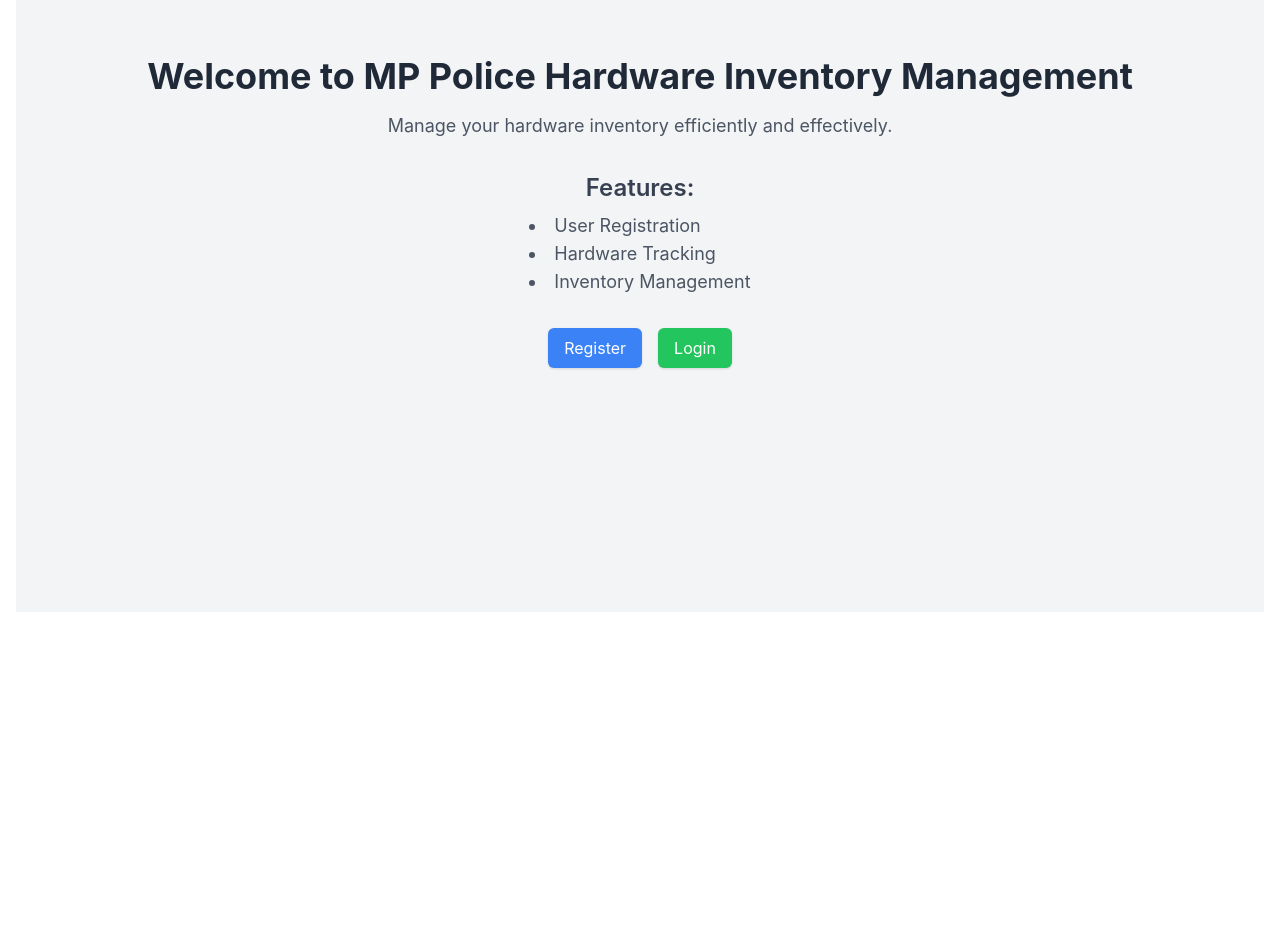
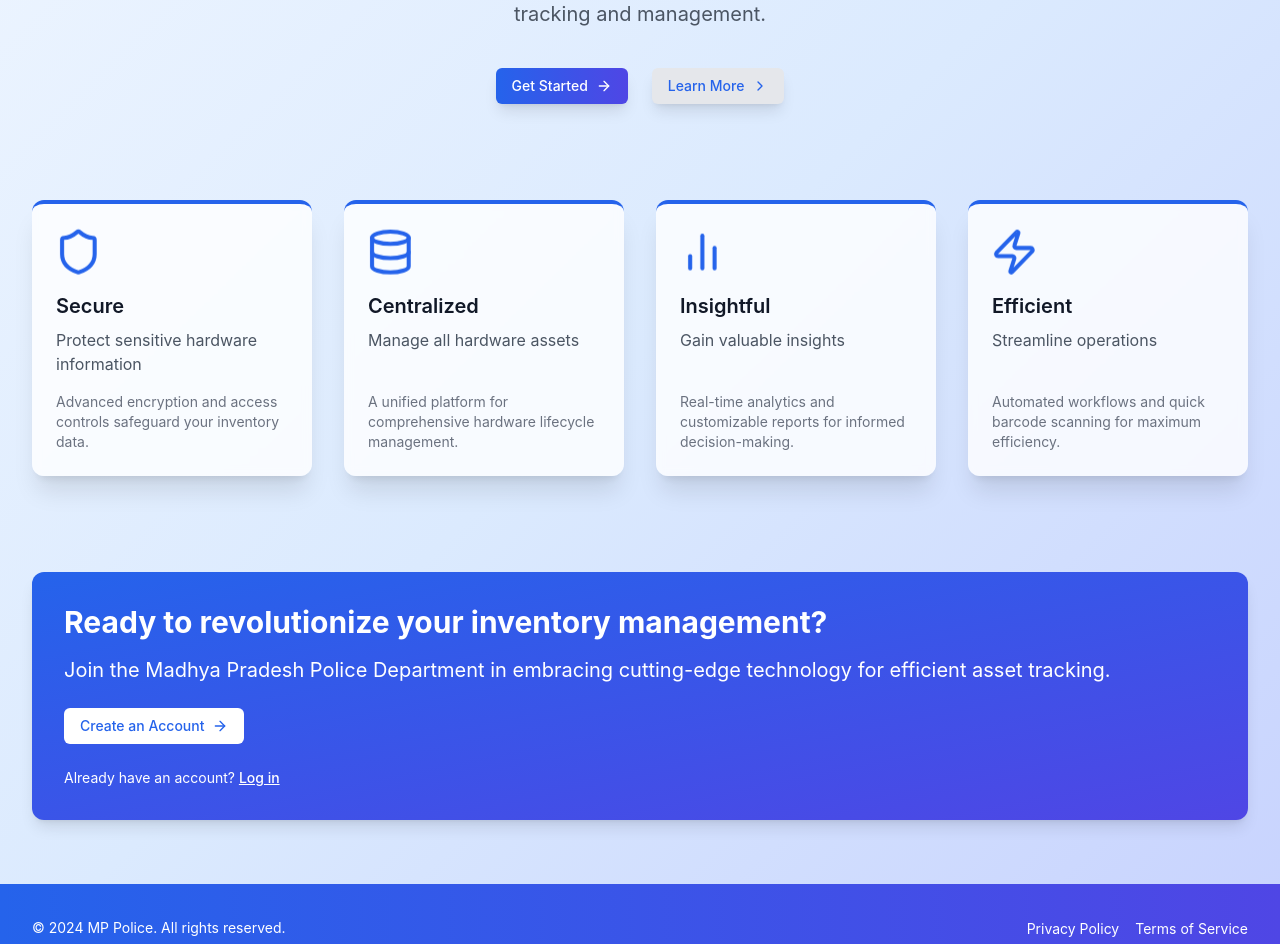
Before and after one commit to thevijayshankersharma/hardware-inventory-management, a React (Create React App) app in the folder Frontend/: page / in a window 1280 px wide. Shown: the part 268-1212 px from the top of the page. Before the commit the page ends 896 px from the top, so only its background shows below. Built offline with nearby package versions, Linux system fonts and the light colour scheme; no server answers.

Commit message:
Updated Home.js for improved user interface and experience.

```diff
--- a/Frontend/package.json
+++ b/Frontend/package.json
@@ -15,6 +15,8 @@
     "@testing-library/user-event": "^13.5.0",
     "axios": "^1.7.7",
     "clsx": "^2.1.1",
+    "framer-motion": "^11.9.0",
+    "lucide-react": "^0.446.0",
     "quagga": "^0.12.1",
     "react": "^18.3.1",
     "react-dom": "^18.3.1",
--- a/Frontend/src/App.js
+++ b/Frontend/src/App.js
@@ -5,14 +5,6 @@ import Login from './components/Login';
 import Register from './components/Register';
 import HardwareList from './components/HardwareList';
 import BarcodeScanner from './components/BarcodeScanner';
-import { Button } from "./components/ui/button";
-
-const Header = ({ isLoggedIn, onLogout }) => (
-  <header className="bg-blue-600 text-white p-4 flex justify-between items-center">
-    <h1 className="text-2xl">MP Police Hardware Inventory Management</h1>
-    {isLoggedIn && <Button onClick={onLogout} className="bg-red-500 hover:bg-red-600">Logout</Button>}
-  </header>
-);
 
 function App() {
   const [isLoggedIn, setIsLoggedIn] = useState(false);
@@ -35,20 +27,16 @@ function App() {
 
   return (
     <Router>
-      <div className="App">
-        <Header isLoggedIn={isLoggedIn} onLogout={handleLogout} />
-        <main className="p-4">
+      <div className="flex flex-col min-h-screen">
+        <main className="flex-grow">
           <Routes>
-            <Route path="/" element={isLoggedIn ? <Navigate to="/hardware" replace /> : <Home />} />
+            <Route path="/" element={<Home isLoggedIn={isLoggedIn} onLogout={handleLogout} />} />
             <Route path="/login" element={<Login onLogin={handleLogin} />} />
             <Route path="/register" element={<Register />} />
             <Route path="/hardware" element={isLoggedIn ? (
-              <>
-                <HardwareList />
-                <BarcodeScanner onDetected={(code) => console.log('Detected:', code)} />
-              </>
+              <HardwareList onLogout={handleLogout} />
             ) : (
-              <Navigate to="/" replace />
+              <Navigate to="/hardware" replace />
             )} />
           </Routes>
         </main>
--- a/Frontend/src/components/Home.js
+++ b/Frontend/src/components/Home.js
@@ -1,28 +1,160 @@
-// src/components/Home.js
-import React from 'react';
-import { Link } from 'react-router-dom';
+"use client"
 
-const Home = () => {
+import React from "react"
+import { Link } from "react-router-dom"
+import { Button } from "./ui/button"
+import { Card } from "./ui/card"
+import { Shield, Database, BarChart2, Zap, ChevronRight, ArrowRight } from "lucide-react"
+import { motion } from "framer-motion"
+
+export default function Home() {
+  const fadeInUp = {
+    initial: { opacity: 0, y: 20 },
+    animate: { opacity: 1, y: 0 },
+    transition: { duration: 0.6 }
+  }
+
+  const staggerChildren = {
+    animate: {
+      transition: {
+        staggerChildren: 0.1
+      }
+    }
+  }
+
+  const pulse = {
+    scale: [1, 1.05, 1],
+    transition: {
+      duration: 2,
+      repeat: Infinity,
+      ease: "easeInOut"
+    }
+  }
+
   return (
-    <div className="flex flex-col items-center justify-center min-h-screen bg-gray-100 p-6">
-      <h1 className="text-4xl font-bold text-center text-gray-800 mb-4">Welcome to MP Police Hardware Inventory Management</h1>
-      <p className="text-lg text-center text-gray-600 mb-8">Manage your hardware inventory efficiently and effectively.</p>
-      <h2 className="text-2xl font-semibold text-gray-700 mb-2">Features:</h2>
-      <ul className="list-disc list-inside mb-8">
-        <li className="text-lg text-gray-600">User Registration</li>
-        <li className="text-lg text-gray-600">Hardware Tracking</li>
-        <li className="text-lg text-gray-600">Inventory Management</li>
-      </ul>
-      <div className="flex space-x-4">
-        <Link to="/register">
-          <button className="btn bg-blue-500 text-white px-4 py-2 rounded-md shadow hover:bg-blue-600 transition duration-200">Register</button>
-        </Link>
-        <Link to="/login">
-          <button className="btn bg-green-500 text-white px-4 py-2 rounded-md shadow hover:bg-green-600 transition duration-200">Login</button>
-        </Link>
-      </div>
+    <div className="flex flex-col min-h-screen bg-gradient-to-br from-blue-50 via-blue-100 to-indigo-200">
+      <main className="flex-grow py-16 px-4 sm:px-6 lg:px-8">
+        <div className="max-w-7xl mx-auto">
+          <motion.div
+            className="text-center"
+            initial="initial"
+            animate="animate"
+            variants={staggerChildren}
+          >
+            <motion.h1
+              className="text-5xl font-extrabold sm:text-6xl md:text-7xl bg-clip-text text-transparent bg-gradient-to-r from-blue-600 to-indigo-600"
+              variants={fadeInUp}
+            >
+              MP Police Hardware
+              <br />
+              Inventory Management
+            </motion.h1>
+            <motion.p
+              className="mt-6 max-w-md mx-auto text-lg text-gray-600 sm:text-xl md:mt-8 md:max-w-3xl"
+              variants={fadeInUp}
+            >
+              Empower your department with cutting-edge technology for seamless hardware tracking and management.
+            </motion.p>
+            <motion.div
+              className="mt-10 flex flex-col sm:flex-row justify-center gap-4 sm:gap-6"
+              variants={fadeInUp}
+            >
+              <Button asChild size="lg" className="bg-gradient-to-r from-blue-600 to-indigo-600 hover:from-blue-700 hover:to-indigo-700 text-white shadow-lg transition-all duration-300 ease-in-out transform hover:scale-105">
+                <Link to="/login">Get Started <ArrowRight className="ml-2 h-4 w-4" /></Link>
+              </Button>
+              <Button
+                asChild
+                size="lg"
+                variant="outline"
+                className="border-blue-600 text-blue-600 hover:bg-blue-50 shadow-lg transition-all duration-300 ease-in-out transform hover:scale-105"
+              >
+                <Link to="/register">Learn More <ChevronRight className="ml-2 h-4 w-4" /></Link>
+              </Button>
+            </motion.div>
+          </motion.div>
+
+          <motion.div
+            className="mt-24 grid grid-cols-1 gap-8 sm:grid-cols-2 lg:grid-cols-4"
+            variants={staggerChildren}
+            initial="initial"
+            animate="animate"
+          >
+            {[
+              {
+                icon: <Shield className="h-12 w-12 text-blue-600" />,
+                title: "Secure",
+                description: "Protect sensitive hardware information",
+                content: "Advanced encryption and access controls safeguard your inventory data."
+              },
+              {
+                icon: <Database className="h-12 w-12 text-blue-600" />,
+                title: "Centralized",
+                description: "Manage all hardware assets",
+                content: "A unified platform for comprehensive hardware lifecycle management."
+              },
+              {
+                icon: <BarChart2 className="h-12 w-12 text-blue-600" />,
+                title: "Insightful",
+                description: "Gain valuable insights",
+                content: "Real-time analytics and customizable reports for informed decision-making."
+              },
+              {
+                icon: <Zap className="h-12 w-12 text-blue-600" />,
+                title: "Efficient",
+                description: "Streamline operations",
+                content: "Automated workflows and quick barcode scanning for maximum efficiency."
+              }
+            ].map((card, index) => (
+              <motion.div key={index} variants={fadeInUp}>
+                <Card className="h-full p-6 flex flex-col justify-between bg-white/80 backdrop-blur-sm shadow-xl rounded-xl transition-all duration-300 ease-in-out transform hover:scale-105 hover:shadow-2xl border-t-4 border-blue-600">
+                  <div>
+                    <motion.div animate={pulse}>{card.icon}</motion.div>
+                    <h3 className="mt-4 text-xl font-semibold text-gray-900">{card.title}</h3>
+                    <p className="mt-2 text-gray-600">{card.description}</p>
+                  </div>
+                  <p className="mt-4 text-sm text-gray-500">{card.content}</p>
+                </Card>
+              </motion.div>
+            ))}
+          </motion.div>
+
+          <motion.div
+            className="mt-24"
+            variants={fadeInUp}
+            initial="initial"
+            animate="animate"
+          >
+            <Card className="bg-gradient-to-br from-blue-600 to-indigo-600 text-white shadow-2xl p-8 rounded-xl transition-all duration-300 ease-in-out transform hover:scale-105">
+              <h2 className="text-3xl font-bold mb-4">Ready to revolutionize your inventory management?</h2>
+              <p className="text-xl mb-6">Join the Madhya Pradesh Police Department in embracing cutting-edge technology for efficient asset tracking.</p>
+              <Button asChild size="lg" variant="secondary" className="bg-white text-blue-600 hover:bg-blue-50 transition-all duration-300 ease-in-out transform hover:scale-105">
+                <Link to="/register">Create an Account <ArrowRight className="ml-2 h-4 w-4" /></Link>
+              </Button>
+              <p className="mt-6 text-sm">
+                Already have an account?{" "}
+                <Link to="/login" className="font-medium underline hover:text-blue-100 transition-colors duration-300">
+                  Log in
+                </Link>
+              </p>
+            </Card>
+          </motion.div>
+        </div>
+      </main>
+      <footer className="bg-gradient-to-r from-blue-600 to-indigo-600 text-white py-8">
+        <div className="max-w-7xl mx-auto px-4 sm:px-6 lg:px-8">
+          <div className="flex flex-col md:flex-row justify-between items-center">
+            <p className="text-sm">&copy; {new Date().getFullYear()} MP Police. All rights reserved.</p>
+            <div className="mt-4 md:mt-0 space-x-4">
+              <Link to="/privacy" className="text-sm hover:underline transition-colors duration-300">
+                Privacy Policy
+              </Link>
+              <Link to="/terms" className="text-sm hover:underline transition-colors duration-300">
+                Terms of Service
+              </Link>
+            </div>
+          </div>
+        </div>
+      </footer>
     </div>
-  );
-};
-
-export default Home;
+  )
+}
--- /dev/null
+++ b/Frontend/src/components/ui/card.js
@@ -0,0 +1,87 @@
+import React from 'react';
+import { Button } from "./button"; // Ensure button.js is in the correct path
+
+export function Card({ children, className }) {
+  return (
+    <div className={`bg-white shadow-lg rounded-lg overflow-hidden ${className}`}>
+      {children}
+    </div>
+  );
+}
+
+export function CardHeader({ children }) {
+  return (
+    <div className="p-4 border-b">
+      {children}
+    </div>
+  );
+}
+
+export function CardTitle({ children, className }) {
+  return (
+    <h2 className={`text-xl font-semibold text-gray-800 ${className}`}>
+      {children}
+    </h2>
+  );
+}
+
+export function CardDescription({ children, className }) {
+  return (
+    <p className={`text-gray-600 mt-2 ${className}`}>
+      {children}
+    </p>
+  );
+}
+
+export function CardContent({ children, className }) {
+  return (
+    <div className={`p-4 ${className}`}>
+      {children}
+    </div>
+  );
+}
+
+export function CardFooter({ children, className }) {
+  return (
+    <div className={`p-4 border-t ${className}`}>
+      {children}
+    </div>
+  );
+}
+
+// Main Card Component
+export function MainCard({ title, description, content, footerContent, icon, actionLabel, onAction, className }) {
+  return (
+    <Card className={`w-full max-w-sm mx-auto hover:shadow-xl transition-shadow duration-300 ${className}`}>
+      <CardHeader>
+        {icon && (
+          <div className="flex justify-center mb-4">
+            <div className="p-3 bg-blue-100 rounded-full">
+              {icon}
+            </div>
+          </div>
+        )}
+        <CardTitle className="text-center text-gray-800">{title}</CardTitle>
+        {description && (
+          <CardDescription className="text-center text-gray-600 mt-2">
+            {description}
+          </CardDescription>
+        )}
+      </CardHeader>
+      <CardContent>
+        <div className="text-gray-700">{content}</div>
+      </CardContent>
+      <CardFooter className="flex flex-col items-center justify-center space-y-2">
+        {footerContent}
+        {actionLabel && (
+          <Button
+            onClick={onAction}
+            className="w-full bg-blue-600 hover:bg-blue-700 text-white font-bold py-2 px-4 rounded"
+          >
+            {actionLabel}
+          </Button>
+        )}
+      </CardFooter>
+    </Card>
+  );
+}
```
Also changed, not shown: 1 other file (tests, documents, lock files or other folders).
